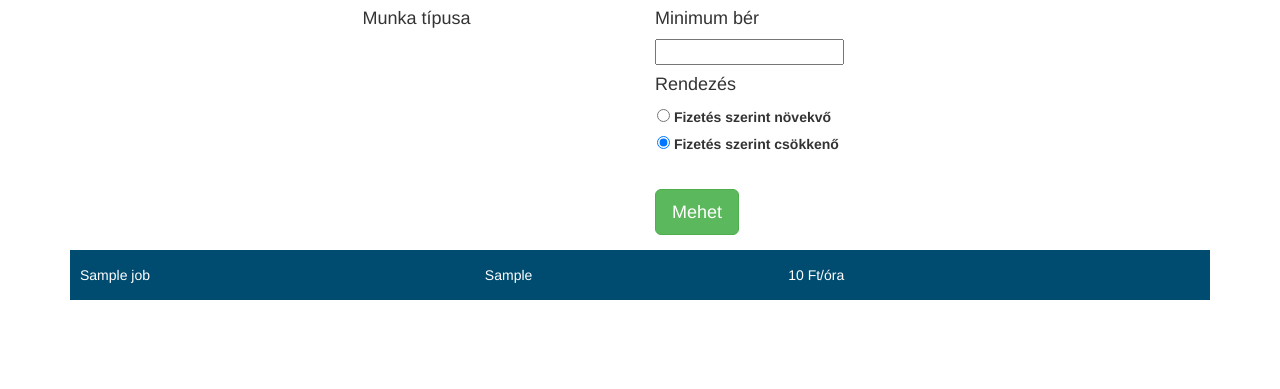
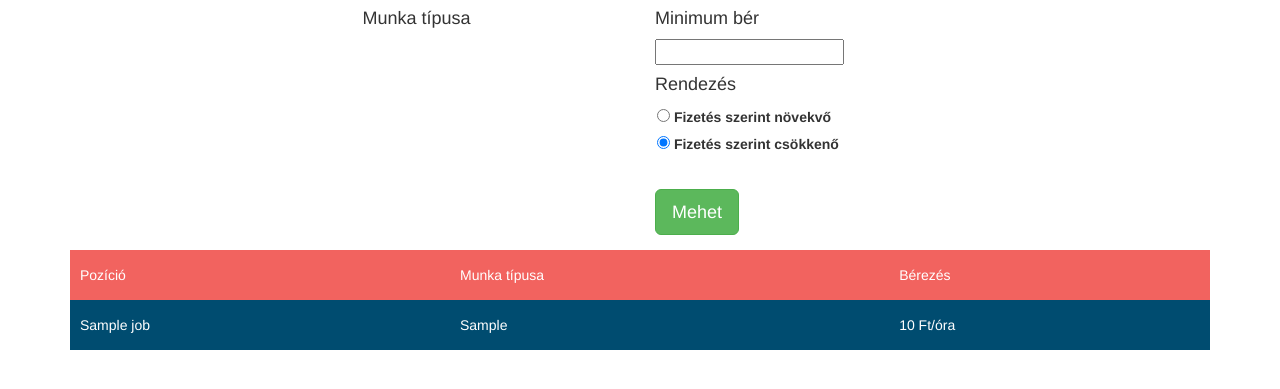
Before and after one commit to atesz17/diakmunkamost, a Django app: template jobs/templates/jobs/all_jobs.html in a window 1280 px wide. Shown: the part 93-482 px from the top of the page. Run offline with Django 3.2, Linux system fonts and the light colour scheme; tables that the repository leaves empty hold one stand-in row (values such as "Sample post"); the template is opened without the code that fills it: values that come from a table or form of the project are taken from there, most other values are stand-ins (such as "Sample title", 1, 10 or a date in 2020); parts of the project's set-up code (start-up, migrations or seed data) failed here and were passed over; some libraries are stand-ins or nearby versions.

Commit message:
table header added

```diff
--- a/jobs/static/jobs/css/myStyle.css
+++ b/jobs/static/jobs/css/myStyle.css
@@ -86,3 +86,7 @@ li {
 .pagination a {
     padding: 0 5px;
 }
+
+#table-title    {
+    background-color: #F2635F;
+}
--- a/jobs/templates/jobs/all_jobs.html
+++ b/jobs/templates/jobs/all_jobs.html
@@ -26,6 +26,11 @@
 </form>
   {% if jobs %}
     <table>
+      <tr id="table-title">
+        <td>Pozíció</td>
+        <td>Munka típusa</td>
+        <td>Bérezés</td>
+      </tr>
     {% for job in jobs %}
     <tr class="{% cycle 'even' 'odd' %}">
       <td>
@@ -42,8 +47,6 @@
         {% else %}
           <span>{{ job.min_salary}} - {{ job.max_salary}} Ft/óra</span>
         {% endif %}
-      </td>
-      <td>
       </td>
     </tr>
     {% endfor %}
```
